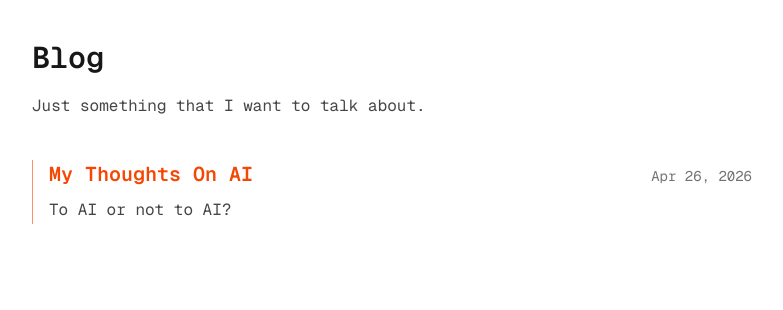
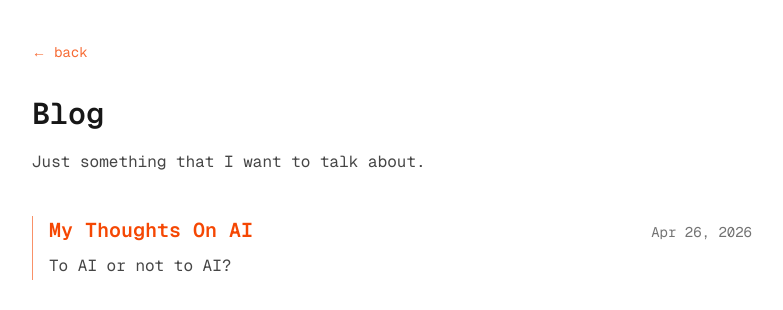
Before and after one commit to rxssula/rxssula.com, a Next.js app: page /blog in a window 1280 px wide. Shown: the top 310 px of the page, without its empty margins (248-1031 px from the left). Built offline with nearby package versions, Linux system fonts and the light colour scheme.

Commit message:
[feat]: back button

```diff
--- a/app/blog/[slug]/page.tsx
+++ b/app/blog/[slug]/page.tsx
@@ -1,6 +1,7 @@
 import fs from "node:fs/promises";
 import path from "node:path";
 import matter from "gray-matter";
+import BackButton from "@/components/BackButton";
 
 const postsDir = path.join(process.cwd(), "content");
 const dateFormatter = new Intl.DateTimeFormat("en", {
@@ -38,6 +39,9 @@ export default async function Page({
 
     return (
         <article className="pb-10">
+            <div className="mb-6 sm:mb-8">
+                <BackButton href="/blog" label="back to blog" />
+            </div>
             <header className="mb-8 sm:mb-10">
                 <h1 className="text-2xl sm:text-3xl font-semibold tracking-tight">
                     {title}
--- a/app/blog/page.tsx
+++ b/app/blog/page.tsx
@@ -1,6 +1,7 @@
 import fs from "node:fs/promises";
 import PostItemsList from "@/components/PostItemsList";
 import type { PostItemData } from "@/components/PostItem";
+import BackButton from "@/components/BackButton";
 import matter from "gray-matter";
 import path from "node:path";
 
@@ -84,6 +85,9 @@ export default async function BlogPage() {
 
     return (
         <main className="pb-10">
+            <div className="mb-6 sm:mb-8">
+                <BackButton href="/" label="back" />
+            </div>
             <header className="mb-8 sm:mb-10">
                 <h1 className="text-2xl sm:text-3xl font-semibold">Blog</h1>
                 <p className="mt-3 sm:mt-4 max-w-xl leading-7 opacity-80">
--- /dev/null
+++ b/components/BackButton.tsx
@@ -0,0 +1,23 @@
+import Link from "next/link";
+
+interface BackButtonProps {
+    href?: string;
+    label?: string;
+}
+
+export default function BackButton({
+    href = "/",
+    label = "back",
+}: BackButtonProps) {
+    return (
+        <Link
+            href={href}
+            className="group inline-flex items-center gap-2 text-sm text-[#f54703] opacity-80 transition-all duration-200 hover:opacity-100"
+        >
+            <span className="inline-block transition-transform duration-200 group-hover:-translate-x-1">
+                ←
+            </span>
+            <span className="font-mono">{label}</span>
+        </Link>
+    );
+}
```
